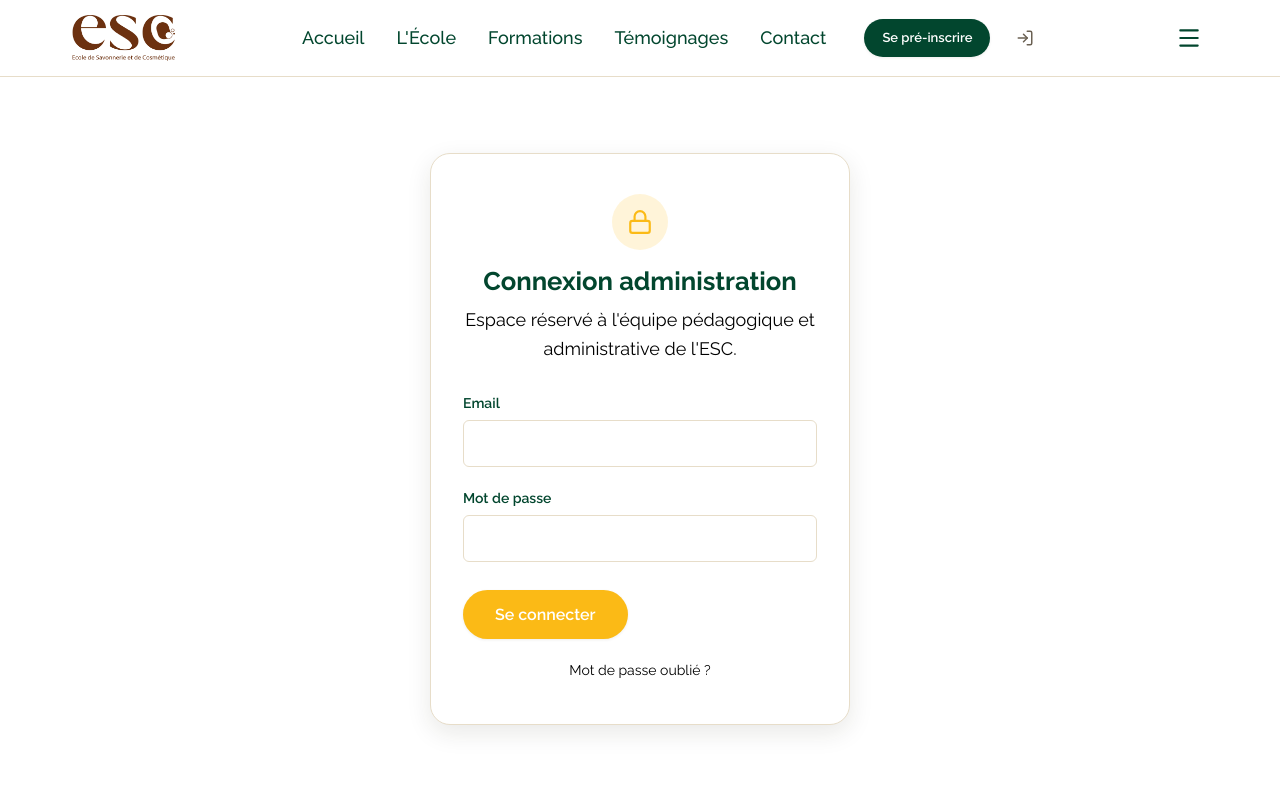
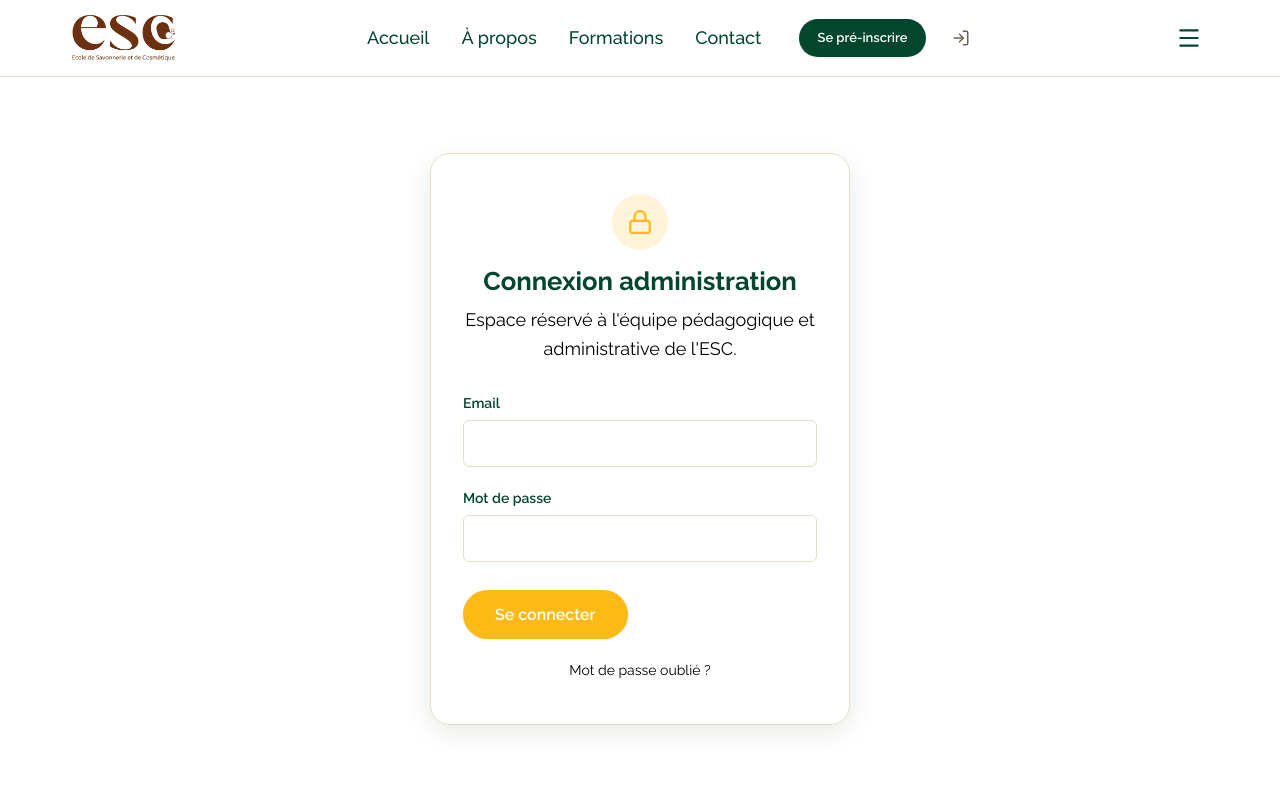
Before and after one commit to Gaspard-05/ecole-de-savonnerie-et-de-cosmetique-front-react, a React (Vite) app: page /connexion in a window 1280 px wide. Shown: the top 800 px of the page. Built offline with nearby package versions, Linux system fonts and the light colour scheme; no server answers.

Commit message:
feat: retire le lien Témoignages et renomme L'École en À propos dans la navbar
Le lien "Témoignages" est retiré de la navigation principale (la page
/temoignages reste accessible, juste plus mise en avant dans le menu).
"L'École" devient "À propos" (même route /ecole).

```diff
--- a/src/components/NavbarComponent.jsx
+++ b/src/components/NavbarComponent.jsx
@@ -7,9 +7,8 @@ import "./Navbar.css";
 
 const links = [
   { to: "/", label: "Accueil" },
-  { to: "/ecole", label: "L'École" },
+  { to: "/ecole", label: "À propos" },
   { to: "/formations", label: "Formations" },
-  { to: "/temoignages", label: "Témoignages" },
   { to: "/contact", label: "Contact" },
 ];
 
```
